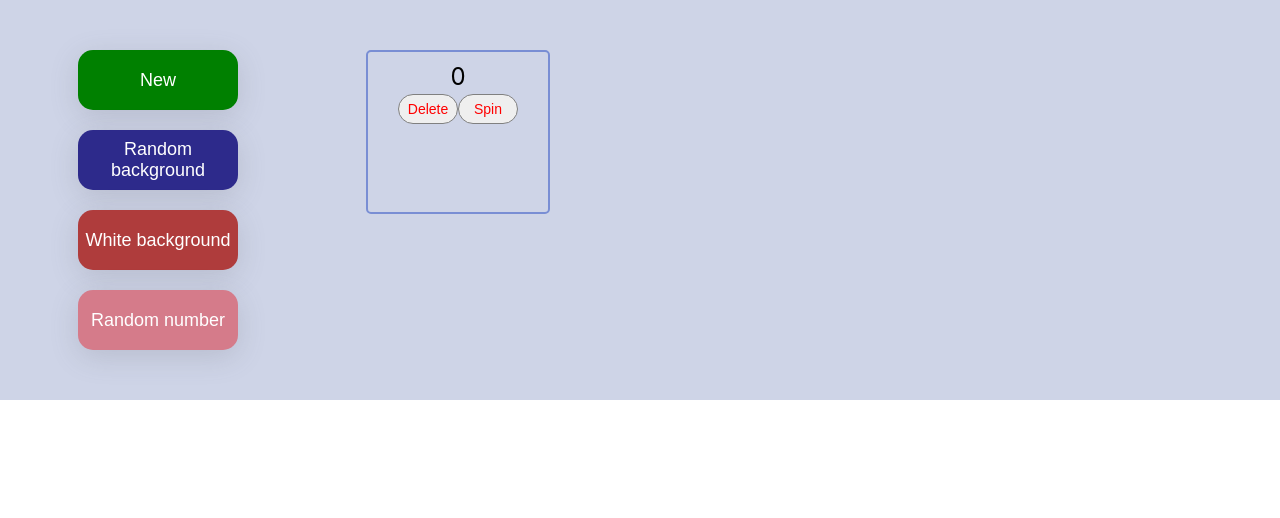
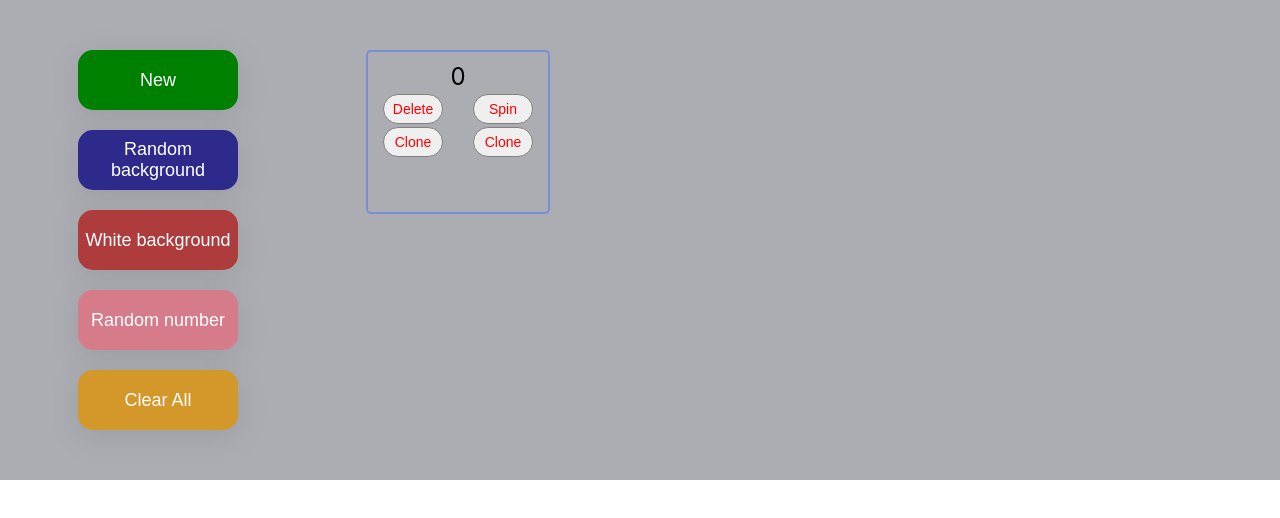
Before and after one commit to SigitaZaromskiene/Square-game, a React (Create React App) app: page / in a window 1280 px wide. Both pictures are taken after a click on the button "New". Shown: the top 518 px of the page. Built offline with nearby package versions, Linux system fonts and the light colour scheme.

Commit message:
Random Button

```diff
--- a/src/App.jsx
+++ b/src/App.jsx
@@ -6,6 +6,7 @@ import RandomColorBtn from "./Components/RandomColorBtn";
 import WhiteBackBtn from "./Components/WhiteBackBtn";
 import Sq from "./Components/Sq";
 import RandomNumBtn from "./Components/RandomNumBtn";
+import ClearAllSq from "./Components/ClearAllSq";
 
 function App() {
   const [sq, setSq] = useState([]);
@@ -17,6 +18,7 @@ function App() {
         <RandomColorBtn setSq={setSq} />
         <WhiteBackBtn setSq={setSq} />
         <RandomNumBtn setSq={setSq} />
+        <ClearAllSq setSq={setSq} />
       </div>
       <div className="sq-container">
         {sq.map((sq, i) => (
--- a/src/App.scss
+++ b/src/App.scss
@@ -1,7 +1,7 @@
 .App {
   text-align: center;
   display: flex;
-  background-color: rgb(206, 212, 231);
+  background-color: rgb(172, 173, 178);
 
   .button-container {
     width: 20%;
--- /dev/null
+++ b/src/Components/ClearAllSq.jsx
@@ -0,0 +1,12 @@
+function ClearAllSq({ setSq }) {
+  function clearHandler() {
+    setSq([]);
+  }
+  return (
+    <button className="button orange" onClick={clearHandler}>
+      Clear All
+    </button>
+  );
+}
+
+export default ClearAllSq;
--- /dev/null
+++ b/src/Components/CloneBtn.jsx
@@ -0,0 +1,15 @@
+import { v4 as uuidv4 } from "uuid";
+
+function CloneBtn({ setSq, sq }) {
+  const cloneHandler = () => {
+    // const clone = sq.find((s) => s.id === sq.id);
+    setSq((s) => [...s, { ...sq, id: uuidv4() }]);
+  };
+  return (
+    <button className="btn-small" onClick={cloneHandler}>
+      Clone
+    </button>
+  );
+}
+
+export default CloneBtn;
--- /dev/null
+++ b/src/Components/DelBtn.jsx
@@ -0,0 +1,12 @@
+function DelBtn({ setSq, sq }) {
+  const deleteBtnHandler = () => {
+    setSq((s) => s.filter((s) => s.id !== sq.id));
+  };
+  return (
+    <button className="btn-small" onClick={deleteBtnHandler}>
+      Delete
+    </button>
+  );
+}
+
+export default DelBtn;
--- /dev/null
+++ b/src/Components/SpinBtn.jsx
@@ -0,0 +1,12 @@
+function SpinBtn({ setSq, sq }) {
+  const spinBtnHandler = () => {
+    setSq([...sq, { spin: true }]);
+  };
+  return (
+    <button className="btn-small spin" onClick={spinBtnHandler}>
+      Spin
+    </button>
+  );
+}
+
+export default SpinBtn;
--- a/src/Components/Sq.jsx
+++ b/src/Components/Sq.jsx
@@ -1,24 +1,23 @@
+import CloneBtn from "./CloneBtn";
+import DelBtn from "./DelBtn";
+import SpinBtn from "./SpinBtn";
+
 function Sq({ index, sq, setSq }) {
-  const deleteBtnHandler = () => {
-    setSq((s) => s.filter((s) => s.id !== sq.id));
-  };
-
-  const spinBtnHandler = () => {
-    setSq([...sq, { spin: true }]);
-  };
   return (
     <div
       className="sq"
-      style={{ backgroundColor: sq.color + "70", borderColor: sq.color }}
+      style={{ backgroundColor: sq.color, borderColor: sq.color }}
     >
       {index}
-      <div>
-        <button className="btn-small" onClick={deleteBtnHandler}>
-          Delete
-        </button>
-        <button className="btn-small spin" onClick={spinBtnHandler}>
-          Spin
-        </button>
+      <div style={{ display: "flex", justifyContent: "space-between" }}>
+        <div>
+          <DelBtn sq={sq} setSq={setSq} />
+          <CloneBtn setSq={setSq} sq={sq} />
+        </div>
+        <div>
+          <SpinBtn setSq={setSq} sq={sq} />
+          <CloneBtn setSq={setSq} sq={sq} />
+        </div>
       </div>
     </div>
   );
--- a/src/Components/WhiteBackBtn.jsx
+++ b/src/Components/WhiteBackBtn.jsx
@@ -1,4 +1,4 @@
-const whiteBackBtn = ({ setSq }) => {
+const WhiteBackBtn = ({ setSq }) => {
   const whiteBackHandler = () => {
     setSq((sq) => [...sq, { color: "#fff" }]);
   };
@@ -10,4 +10,4 @@ const whiteBackBtn = ({ setSq }) => {
   );
 };
 
-export default whiteBackBtn;
+export default WhiteBackBtn;
```
